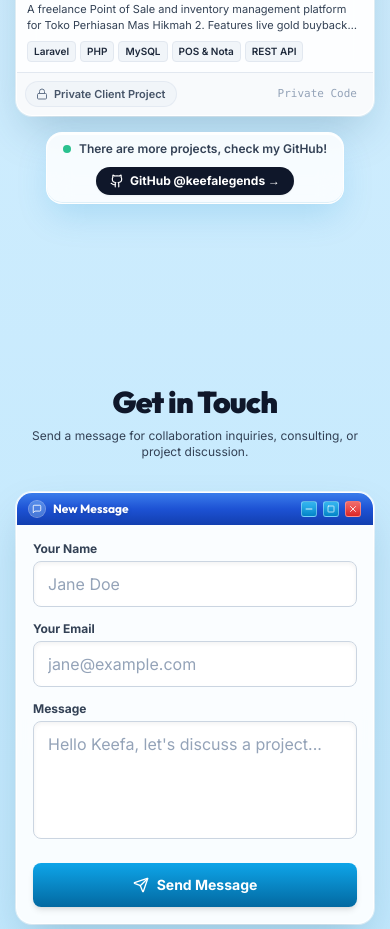
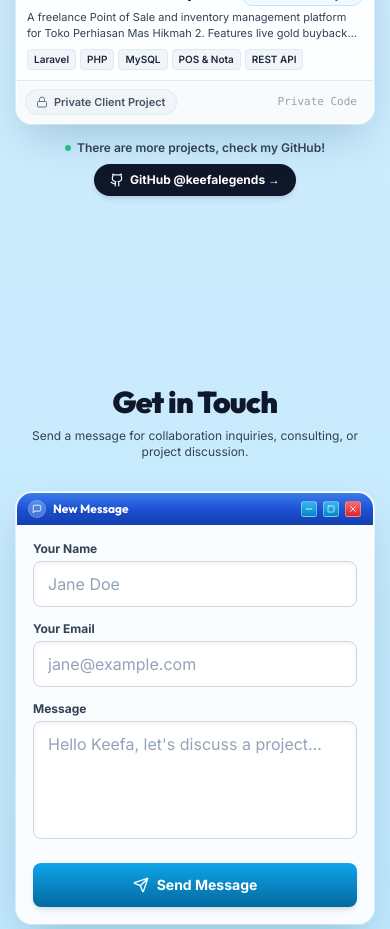
Before and after one commit to keefalegends/whoami, a Next.js app: page / in a window 390 px wide. Shown: the part 3040-3969 px from the top of the page. Built offline with nearby package versions, Linux system fonts and the light colour scheme.

Commit message:
feat(projects): hide photo numbers on desktop and refine mobile github explore banner

```diff
--- a/src/components/projects-section.tsx
+++ b/src/components/projects-section.tsx
@@ -202,10 +202,10 @@ function ProjectCard({ project }: { project: Project }) {
               <ChevronRight className="w-4 h-4" />
             </button>
 
-            {/* Photo 1 / 2 Dots Indicator */}
+            {/* Photo 1 / 2 Dots Indicator (Mobile Only: Hidden on Desktop) */}
             <div
               onClick={(e) => e.stopPropagation()}
-              className="absolute bottom-2 right-2 z-10 flex items-center gap-1 px-2 py-0.5 rounded-full bg-slate-900/80 backdrop-blur-md border border-white/20 text-white text-[11px] font-bold shadow-md"
+              className="md:hidden absolute bottom-2 right-2 z-10 flex items-center gap-1 px-2 py-0.5 rounded-full bg-slate-900/80 backdrop-blur-md border border-white/20 text-white text-[11px] font-bold shadow-md"
             >
               <button
                 onClick={() => setActiveImgIdx(0)}
@@ -460,10 +460,11 @@ export function ProjectsSection() {
       {/* EXPLORE MORE ON GITHUB BANNER                                  */}
       {/* ============================================================== */}
       <div className="mt-4 sm:mt-6 text-center w-full">
-        <div className="inline-flex flex-col sm:flex-row items-center justify-between gap-2.5 sm:gap-4 px-4 sm:px-5 py-2 sm:py-2.5 rounded-2xl bg-white/85 backdrop-blur-md border border-white/90 shadow-aero-card max-w-lg mx-auto">
+        {/* Desktop: Glass card container */}
+        <div className="hidden sm:inline-flex items-center justify-between gap-4 px-5 py-2.5 rounded-2xl bg-white/85 backdrop-blur-md border border-white/90 shadow-aero-card max-w-lg mx-auto">
           <div className="flex items-center gap-2">
             <span className="w-2 h-2 rounded-full bg-emerald-500 animate-pulse flex-shrink-0" />
-            <span className="font-inter text-xs font-semibold text-slate-700 text-center sm:text-left">
+            <span className="font-inter text-xs font-semibold text-slate-700">
               There are more projects, check my GitHub!
             </span>
           </div>
@@ -477,6 +478,25 @@ export function ProjectsSection() {
             <span>GitHub @keefalegends &rarr;</span>
           </a>
         </div>
+
+        {/* Mobile: Clean without white box background */}
+        <div className="flex sm:hidden flex-col items-center gap-2 max-w-xs mx-auto">
+          <div className="flex items-center gap-1.5">
+            <span className="w-1.5 h-1.5 rounded-full bg-emerald-500 animate-pulse flex-shrink-0" />
+            <span className="font-inter text-xs font-semibold text-slate-700">
+              There are more projects, check my GitHub!
+            </span>
+          </div>
+          <a
+            href="https://github.com/keefalegends"
+            target="_blank"
+            rel="noopener noreferrer"
+            className="inline-flex items-center gap-1.5 px-4 py-2 rounded-full bg-slate-900 text-white text-xs font-bold hover:bg-slate-800 active:scale-95 transition-all shadow-md"
+          >
+            <Github className="w-3.5 h-3.5" />
+            <span>GitHub @keefalegends &rarr;</span>
+          </a>
+        </div>
       </div>
     </section>
   );
```
